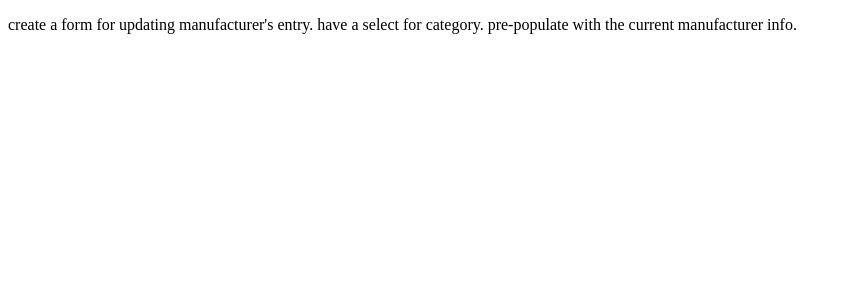
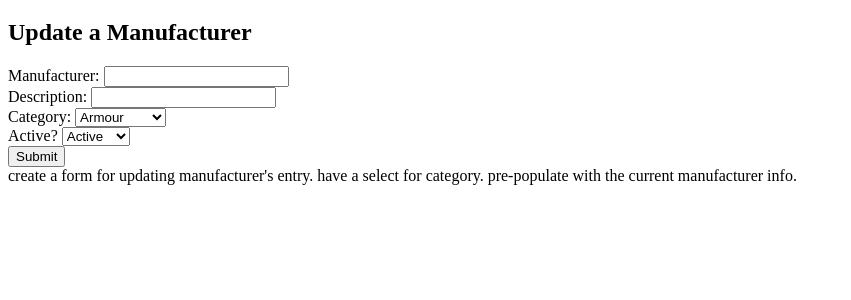
Before and after one commit to Zarecki/fantasy_shop, a Flask app: template app/templates/manufacturers/edit.html in a window 1280 px wide. Shown: the part 213-513 px from the top of the page, without its empty margins (0-851 px from the left). Run offline with Flask 2, Linux system fonts and the light colour scheme; the template is opened without the code that fills it, so the values that code supplies are empty.

Commit message:
manufacturer edit form working

```diff
--- a/app/controllers/manufacturers_controller.py
+++ b/app/controllers/manufacturers_controller.py
@@ -46,7 +46,8 @@ def update_manufacturer(id):
     name = request.form["name"]
     description = request.form["description"]
     category = request.form["category"]
-    new_manufacturer = Manufacturer(name, description, category, id)
+    active = request.form["active"]
+    new_manufacturer = Manufacturer(name, description, category, active, id)
     manufacturer_repository.update(new_manufacturer)
     return redirect("/manufacturers")
 
--- a/app/templates/manufacturers/edit.html
+++ b/app/templates/manufacturers/edit.html
@@ -1,5 +1,36 @@
 {% extends "base.html" %}
 {% block content %}
+
+<h2>Update a Manufacturer</h2>
+
+<form action="/manufacturers/{{ manufacturer.id }}" method="POST">
+    <div>
+        <label for="name">Manufacturer:</label>
+        <input type="text" id="name" name="name" value="{{ manufacturer.name }}">
+    </div>
+    <div>
+        <label for="description">Description:</label>
+        <input type="text" id="description" name="description" value="{{ manufacturer.description }}">
+    <div>
+        <label for="category">Category:</label>
+        <select name="category" id="category">
+            <option value="Armour">Armour</option>
+            <option value="Gemstones">Gemstones</option>
+            <option value="Weapons">Weapons</option>
+        </select>
+    </div>
+    <div>
+        <label for="active">Active?</label>
+        <select name="active" id=active">
+            <option value=True>Active</option>
+            <option value=False>Inactive</option>
+        </select>
+    </div>
+    <div>
+        <input type="submit">
+    </div>
+    </div>
+</form>
 
 create a form for updating manufacturer's entry. have a select for category. pre-populate with the current manufacturer info.
 
--- a/app/templates/manufacturers/new.html
+++ b/app/templates/manufacturers/new.html
@@ -24,6 +24,4 @@
     </div>
 </form>
 
-create an empty form for inputting a new manufacturer line.
-
 {% endblock %}
```
